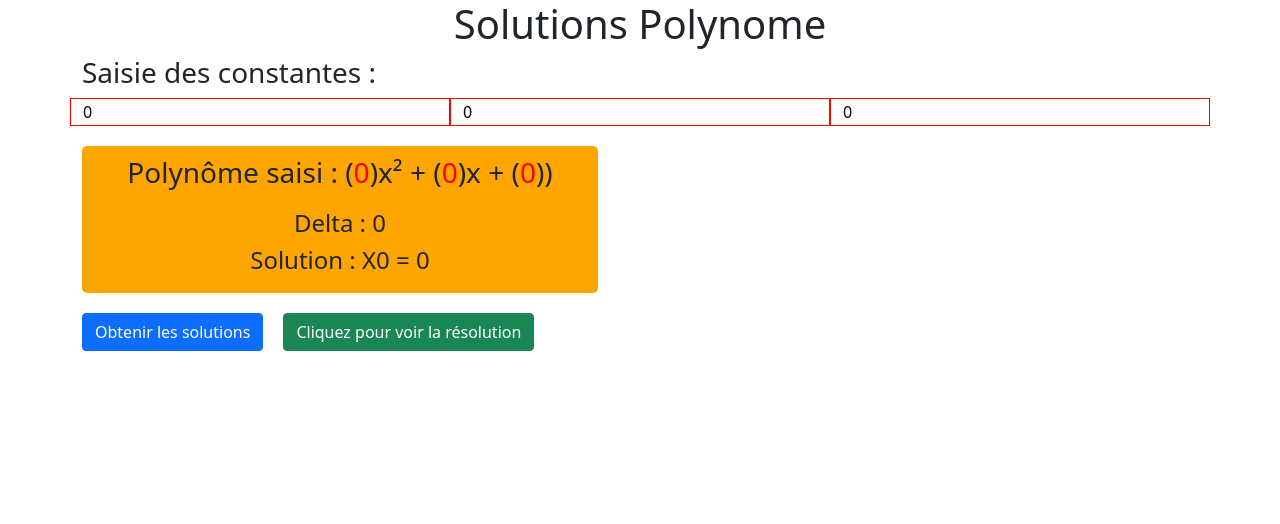
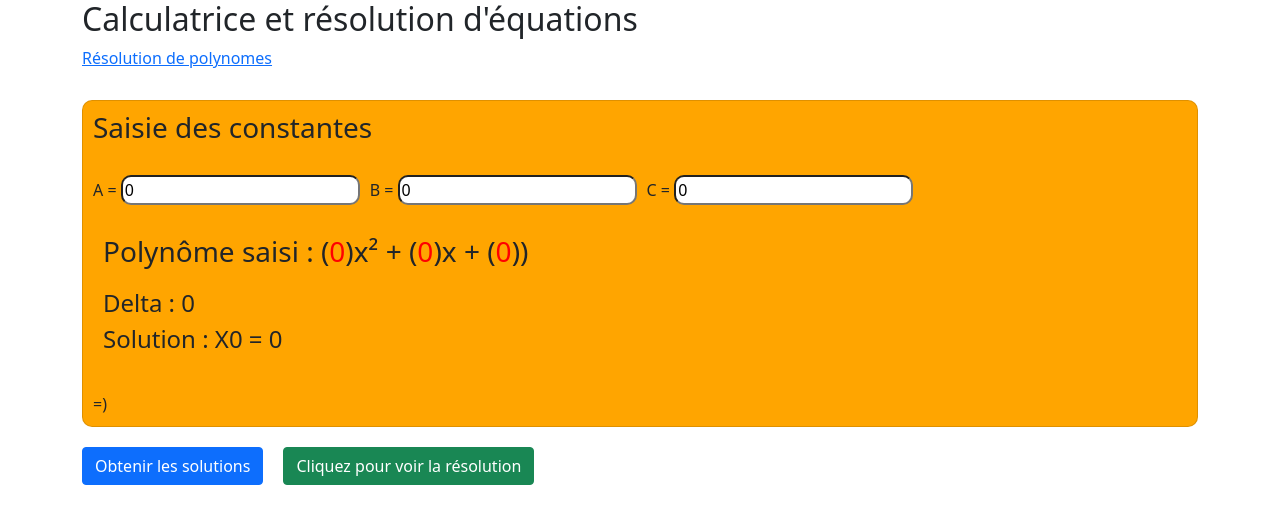
Before and after one commit to Clem10101998/formation-angular, an Angular app: page /polynome in a window 1280 px wide. Before the commit this address led to /. Shown: the top 524 px of the page. Built offline with nearby package versions, Linux system fonts and the light colour scheme.

Commit message:
new interface for polynomes

```diff
--- a/src/app/app-routing.module.ts
+++ b/src/app/app-routing.module.ts
@@ -1,7 +1,10 @@
 import { NgModule } from '@angular/core';
 import { RouterModule, Routes } from '@angular/router';
+import { PolynomesComponent } from './polynomes/polynomes.component';
 
-const routes: Routes = [];
+const routes: Routes = [
+  {path:'polynome', component:PolynomesComponent}
+];
 
 @NgModule({
   imports: [RouterModule.forRoot(routes)],
--- a/src/app/app.component.html
+++ b/src/app/app.component.html
@@ -1,29 +1,8 @@
-<h1 style="text-align: center;">Solutions Polynome</h1>
 <div class="container">
+  <h2>Calculatrice et résolution d'équations</h2>
+  <nav style="align-content: right;">
+    <a routerLink="/polynome">Résolution de polynomes</a>
+  </nav>
+</div>
 
-  <form >
-
-  </form>
-
-<h3>Saisie des constantes : </h3>
-
-  <div class="row">
-    <input id="a" class="col" type="text" placeholder="a" [(ngModel)]="a" style="border: 1px solid red;">
-    <input class="col" type="text" placeholder="b" [(ngModel)]="b" style="border: 1px solid red;">
-    <input class="col" type="text" placeholder="c"[(ngModel)]="c"  style="border: 1px solid red;">
-  </div>
-  <div style="background-color: orange; margin: 20px 600px 20px 0px; border-radius: 5px; padding: 10px; text-align: center;">
-    <h3>Polynôme saisi : (<span style="color: red;">{{a}}</span>)x² +
-      (<span style="color: red;">{{b}}</span>)x +
-      (<span style="color: red;">{{c}}</span>))</h3>
-    <h4 style="margin-top: 20px;">Delta : {{delta}}</h4>
-    <h4 *ngIf="delta === 0">Solution : X0 = {{x1}}</h4>
-    <h4 *ngIf="delta > 0">Solutions : X1 = {{x1}} et X2 = {{x2}}</h4>
-  </div>
-
-  <h1 style="color: orange; margin-bottom: 20px;" *ngIf="delta < 0">La résolution avec les nombres complexes arrivent prochainement.</h1>
-
-  <button class="btn btn-primary" (click)="getSolution()">Obtenir les solutions</button>
-  <button class="btn btn-success" style="margin-left: 20px;">Cliquez pour voir la résolution</button>
-
-</div>
+<router-outlet></router-outlet>
--- a/src/app/app.component.ts
+++ b/src/app/app.component.ts
@@ -8,39 +8,7 @@ import { FormArray, FormControl, FormGroup, NgForm, Validators } from '@angular/
 })
 export class AppComponent implements OnInit{
 
-  polynome = new FormGroup({
-
-  });
-
   ngOnInit(): void {
     //throw new Error('Method not implemented.');
   }
-
-  a = 0;
-  b = 0;
-  c = 0;
-
-  delta = 0;
-  x1 = 0;
-  x2 = 0;
-
-  getSolution(){
-
-    this.delta = (this.b)**2 - 4*this.a*this.c;
-    if(this.delta == 0){
-
-      this.x1 = -this.b/(2*this.a);
-
-    }else if(this.delta > 0){
-
-      this.x1 = (-this.b - Math.sqrt(this.delta))/(2*this.a);
-      this.x2 = (-this.b + Math.sqrt(this.delta))/(2*this.a);
-    }
-
-    return null;
-  }
-
 }
-function sqrt(delta: number) {
-  throw new Error('Function not implemented.');
-}
--- a/src/app/app.module.ts
+++ b/src/app/app.module.ts
@@ -4,10 +4,12 @@ import { BrowserModule } from '@angular/platform-browser';
 
 import { AppRoutingModule } from './app-routing.module';
 import { AppComponent } from './app.component';
+import { PolynomesComponent } from './polynomes/polynomes.component';
 
 @NgModule({
   declarations: [
-    AppComponent
+    AppComponent,
+    PolynomesComponent
   ],
   imports: [
     BrowserModule,
--- /dev/null
+++ b/src/app/polynomes/polynomes.component.html
@@ -0,0 +1,40 @@
+
+<div class="container" style="margin-top: 30px;">
+<div class="card" style="padding: 10px; backgroundColor:orange; border-radius: 10px; margin-bottom: 20px;">
+    <h3 style="margin-bottom: 30px;">Saisie des constantes</h3>
+
+  <div>
+    <label>A = <input id="a" class="col" type="text" placeholder="a" [(ngModel)]="a" style="border-radius: 10px;">
+    </label>
+    <label style="margin-left: 10px;">B = <input class="col" type="text" placeholder="b" [(ngModel)]="b" style="border-radius: 10px;">
+    </label>
+    <label style="margin-left: 10px;">C = <input class="col" type="text" placeholder="c" [(ngModel)]="c"  style="border-radius: 10px;">
+    </label>
+  </div>
+  <div style="width: 500px; margin: 20px 0px 20px 0px; padding: 10px;">
+    <h3>Polynôme saisi : (<span style="color: red;">{{a}}</span>)x² +
+      (<span style="color: red;">{{b}}</span>)x +
+      (<span style="color: red;">{{c}}</span>))</h3>
+    <h4 style="margin-top: 20px;">Delta : {{delta}}</h4>
+    <h4 *ngIf="delta === 0">Solution : X0 = {{x1}}</h4>
+    <h4 *ngIf="delta > 0">Solutions : X1 = {{x1}} et X2 = {{x2}}</h4>
+  </div>
+
+  <h1 style="color: white; margin-bottom: 20px;" *ngIf="delta < 0">La résolution avec les nombres complexes arrivent prochainement.</h1>
+  <div *ngIf="isShowSolution">
+      <h3 *ngIf="delta > 0"> Calcul de Delta => {{b}}² - 4x{{a}}x{{c}} = {{delta}}
+          Calcul des racines :
+                                x1 => -{{b}} - sqrt{{delta}} / 2x{{a}} = {{x1}}
+                                x2 => -{{b}} + sqrt{{delta}} / 2x{{a}} = {{x2}}
+      </h3>
+      <h3 *ngIf="delta === 0"> Calcul de Delta => {{b}}² - 4x{{a}}x{{c}} = {{delta}}
+        Calcul des racines :
+                              x0 => -{{b}} / 2x{{a}} = {{x1}}
+      </h3>
+  </div>=)
+
+</div>
+<button class="btn btn-primary" (click)="getSolution()" [disabled]="error()">Obtenir les solutions</button>
+  <button class="btn btn-success" style="margin-left: 20px;" (click)="isShowSolution = !isShowSolution">Cliquez pour voir la résolution</button>
+
+</div>
--- /dev/null
+++ b/src/app/polynomes/polynomes.component.ts
@@ -0,0 +1,59 @@
+import { Component, OnInit, Type } from '@angular/core';
+import { of } from 'rxjs';
+
+@Component({
+  selector: 'app-polynomes',
+  templateUrl: './polynomes.component.html',
+  styleUrls: ['./polynomes.component.css']
+})
+export class PolynomesComponent implements OnInit {
+
+  constructor() { }
+
+  ngOnInit(): void {
+  }
+
+  a = 0;
+  b = 0;
+  c = 0;
+
+
+
+  delta = 0;
+  x1 = 0;
+  x2 = 0;
+
+  getSolution(){
+
+    this.delta = (this.b)**2 - 4*this.a*this.c;
+    if(this.delta == 0){
+
+      this.x1 = -this.b/(2*this.a);
+
+    }else if(this.delta > 0){
+
+      this.x1 = (-this.b - Math.sqrt(this.delta))/(2*this.a);
+      this.x2 = (-this.b + Math.sqrt(this.delta))/(2*this.a);
+    }
+
+    return null;
+  }
+
+  isShowSolution = false;
+
+  error(){
+    if(typeof this.a != "number"){
+      return false;
+    }
+    // else if(typeof this.b != "number"){
+    //   return true;
+    // }
+    // else if(typeof this.c != "number"){
+    //   return true;
+    // }else{
+    //   return false;
+    // }
+    return false;
+  }
+
+}
```
Also changed, not shown: src/app/polynomes/polynomes.component.css (added), 1 other file (tests, documents, lock files or other folders).
